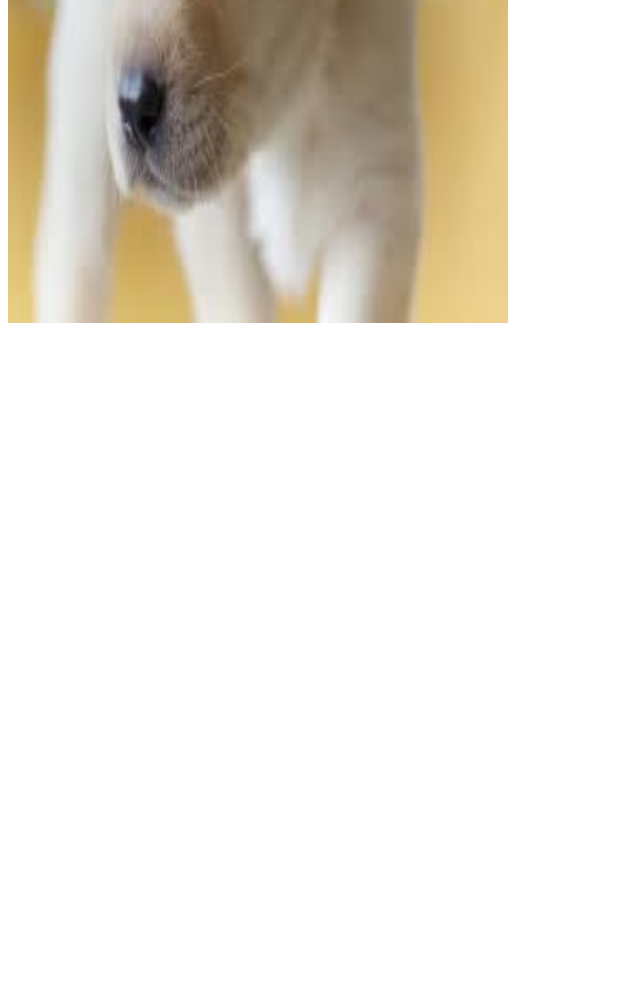
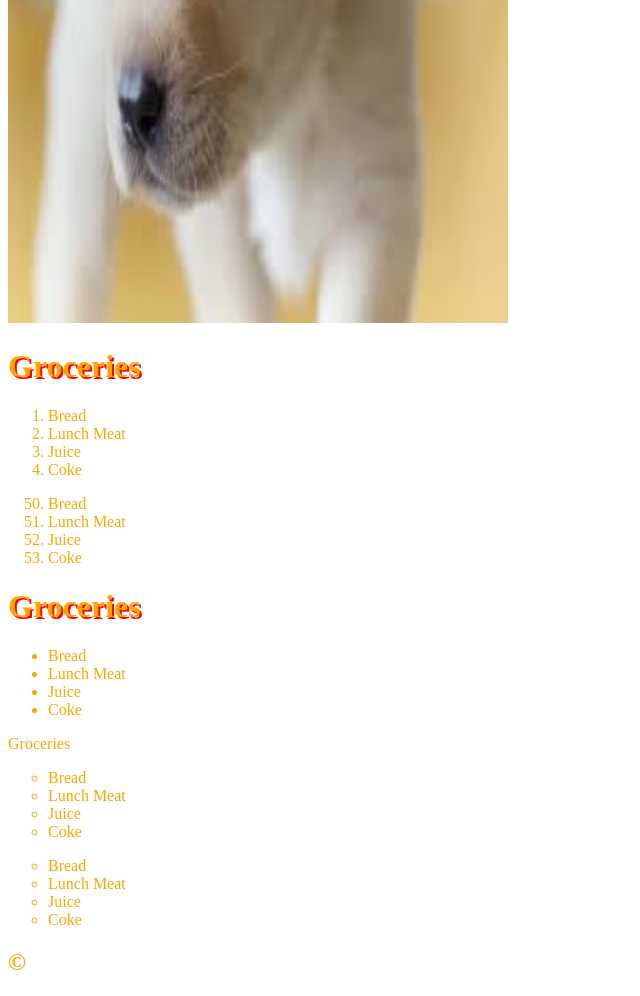
Before and after one commit to pattykakesss/HTML-and-CSS-Projects, a plain HTML site: page Basic_HTML_1.html in a window 1280 px wide. Shown: the part 508-1504 px from the top of the page, without its empty margins (0-640 px from the left). Before the commit the page ends 843 px from the top, so only its background shows below. Drawn offline with Linux system fonts and the light colour scheme.

Commit message:
Update Basic_HTML_1.html

```diff
--- a/Basic_HTML_1.html
+++ b/Basic_HTML_1.html
@@ -19,3 +19,93 @@ alert("Hello, World!");
 <img src="dog.jpg" alt="Dog" width="500" height="600">
 
 </html>
+
+<!DOCTYPE html>
+<html>
+<head>
+<style>
+h1 {
+  text-shadow: 2px 2px #FF0000;
+}
+</style>
+</head>
+<body>
+
+<h1>Groceries</h1>
+
+</body>
+</html>
+
+<ol>
+  <li>Bread</li>
+  <li>Lunch Meat</li>
+  <li>Juice</li>
+  <li>Coke</li>
+</ol>
+
+<ol start="50">
+  <li>Bread</li>
+  <li>Lunch Meat</li>
+  <li>Juice</li>
+  <li>Coke</li>
+</ol>
+
+</body>
+</html>
+<!DOCTYPE html>
+<html>
+<body>
+
+<h1>Groceries</h1>
+
+<ul>
+  <li>Bread</li>
+  <li>Lunch Meat</li>
+  <li>Juice</li>
+  <li>Coke</li>
+</ul>
+
+</body>
+</html>
+<!DOCTYPE html>
+<html>
+<head>
+<style>
+ul.a {
+  list-style-type: circle;
+}
+
+ol.d {
+  list-style-type: circle;
+}
+</style>
+</head>
+<body>
+
+
+<p>Groceries</p>
+<ul class="a">
+  <li>Bread</li>
+  <li>Lunch Meat</li>
+  <li>Juice</li>
+  <li>Coke</li>
+</ul>
+
+<ol class="d">
+  <li>Bread</li>
+  <li>Lunch Meat</li>
+  <li>Juice</li>
+  <li>Coke</li>
+</ol>
+
+</body>
+</html>
+<!DOCTYPE html>
+<html>
+<body>
+
+
+<h2> &copy;</h2>
+
+</body>
+</html>
```
